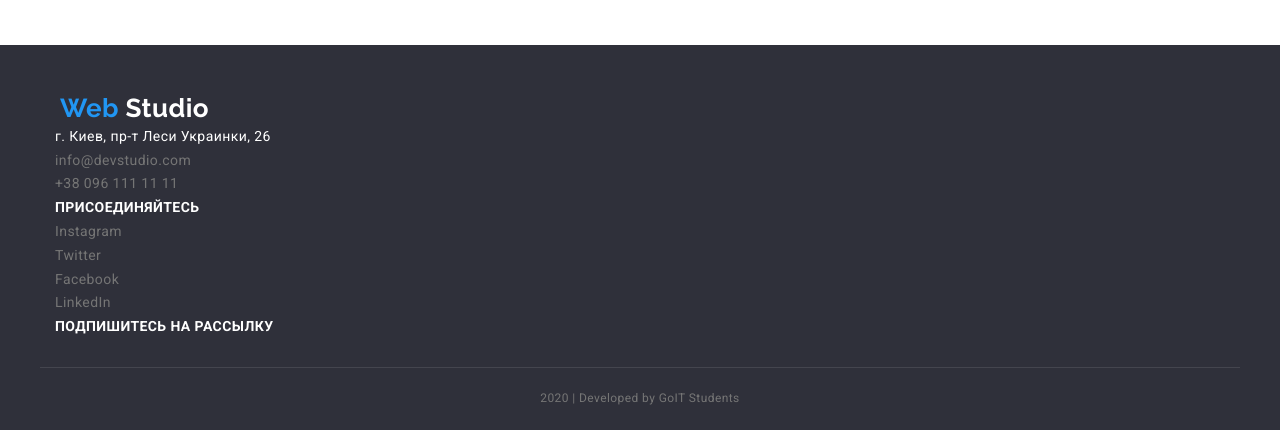
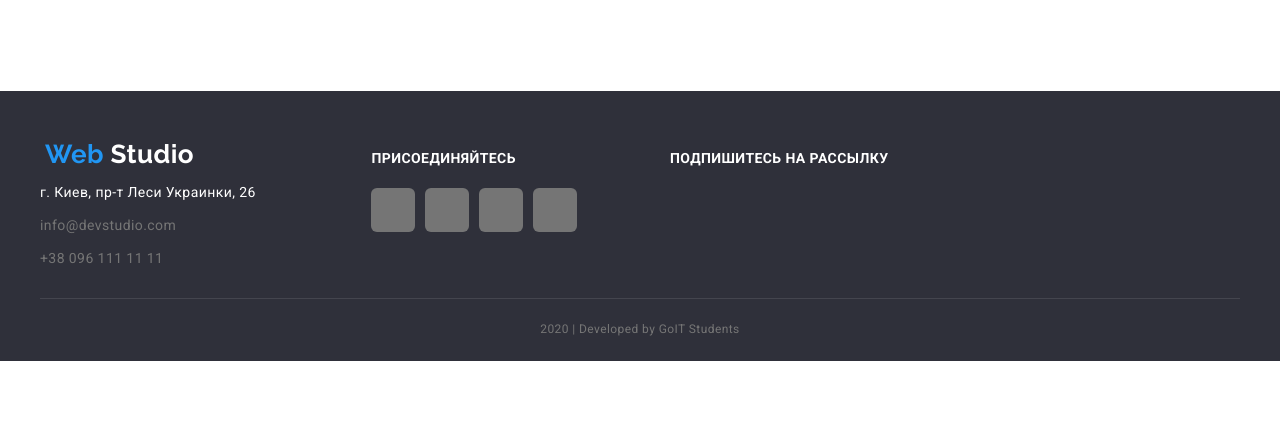
Before and after one commit to skrypkasv/goit-markup-hw-03, a plain HTML site: page index.html in a window 1280 px wide. Shown: the part 2656-3086 px from the top of the page. After the commit the page ends 3017 px from the top, so only its background shows below. Drawn offline with nearby package versions, Linux system fonts and the light colour scheme.

Commit message:
Aligns footer

```diff
--- a/css/flex.css
+++ b/css/flex.css
@@ -108,3 +108,10 @@ nav.container {
 .project .item:not(:nth-child(3n)) {
   margin-right: 30px;
 }
+
+/* Позиционирование в футере */
+.under {
+  display: flex;
+  justify-content: space-between;
+  align-items: baseline;
+}
--- a/css/style.css
+++ b/css/style.css
@@ -200,6 +200,19 @@ button {
   margin-bottom: 0px;
 }
 
+/* Чем мы занимаемся */
+.list.directions img {
+  display: block;
+}
+.directions .section-subtitle {
+  padding-top: 27px;
+  padding-bottom: 27px;
+  color: var(--primary-white-color);
+  background: rgba(47, 48, 58, 0.8);
+
+  text-align: center;
+}
+
 /* Заголовки секций */
 .invisible {
   height: 0px;
@@ -302,22 +315,48 @@ footer {
   background-color: var(--footer-bg-color);
 }
 footer .container {
-  padding: 48px 15px 28px;
+  padding: 48px 0px 28px;
   border-bottom: 1px solid var(--footer-bdr-color);
 }
 address {
   font-style: inherit;
 }
 .location {
+  display: inline-block;
+  margin-top: 10px;
   color: var(--primary-white-color);
 }
+.coordinates .mail,
+.coordinates .tel {
+  display: block;
+  margin-top: 9px;
+  padding: 0px;
+}
+
+.join {
+  width: 206px;
+  /* height: 81px; */
+  /* background-color: aquamarine; */
+}
+.subscribe {
+  width: 570px;
+  /* height: 87px; */
+  /* background-color: aquamarine; */
+}
 .call {
+  display: block;
+  margin-bottom: 21px;
+
   font-weight: 700;
   font-size: 14px;
   line-height: 1.14;
   text-transform: uppercase;
 
   color: var(--primary-white-color);
+}
+
+.join .list.social {
+  padding: 0px 0px;
 }
 .copyright {
   font-weight: 400;
--- a/index.html
+++ b/index.html
@@ -343,50 +343,44 @@
 
     <!-- Footer -->
     <footer>
-      <div class="container">
-        <a href="#top-anchor-studio" class="logo" lang="en"
-          ><span class="web">Web</span>
-          <span class="studio-bottom">Studio</span></a
-        >
+      <div class="container under">
+        <div class="coordinates">
+          <a href="#top-anchor-studio" class="logo" lang="en"><span class="web">Web</span>
+          <span class="studio-bottom">Studio</span></a>
 
         <!--Адрес+контакты -->
         <address>
-          <span class="location">г. Киев, пр-т Леси Украинки, 26</span><br />
+          <span class="location">г. Киев, пр-т Леси Украинки, 26</span>
           <a href="mailto:info@devstudio.com" class="mail">
-            info@devstudio.com </a
-          ><br />
+            info@devstudio.com </a>
           <a href="tel:+380961111111" class="tel">
             +38 096 111 11 11
           </a>
-        </address>
+        </address></div>
+
+
 
         <!-- присоединяйтесь -->
-        <div>
+        <div class="join">
           <b class="call">присоединяйтесь</b>
-          <ul class="list">
-            <li>
-              <a href="" class="link" aria-label="Ссылка на Instagram"
-                >Instagram</a
-              >
+          <ul class="list social">
+            <li class="item">
+              <a href="" class="link" aria-label="Ссылка на Instagram"></a>
             </li>
-            <li>
-              <a href="" class="link" aria-label="Ссылка на Twitter">Twitter</a>
+            <li class="item">
+              <a href="" class="link" aria-label="Ссылка на Twitter"></a>
             </li>
-            <li>
-              <a href="" class="link" aria-label="Ссылка на Facebook"
-                >Facebook</a
-              >
+            <li class="item">
+              <a href="" class="link" aria-label="Ссылка на Facebook"></a>
             </li>
-            <li>
-              <a href="" class="link" aria-label="Ссылка на LinkedIn"
-                >LinkedIn</a
-              >
+            <li class="item">
+              <a href="" class="link" aria-label="Ссылка на LinkedIn"></a>
             </li>
           </ul>
         </div>
 
         <!-- Подпишитесь на рассылку -->
-        <div>
+        <div class="subscribe">
           <b class="call">Подпишитесь на рассылку</b>
         </div>
       </div>
```
Also changed, not shown: portfolio.html (+17 -21 lines).
